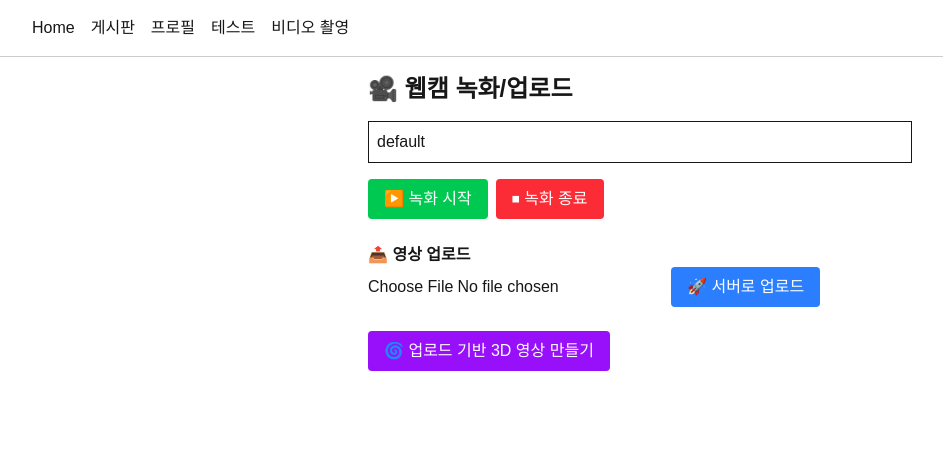
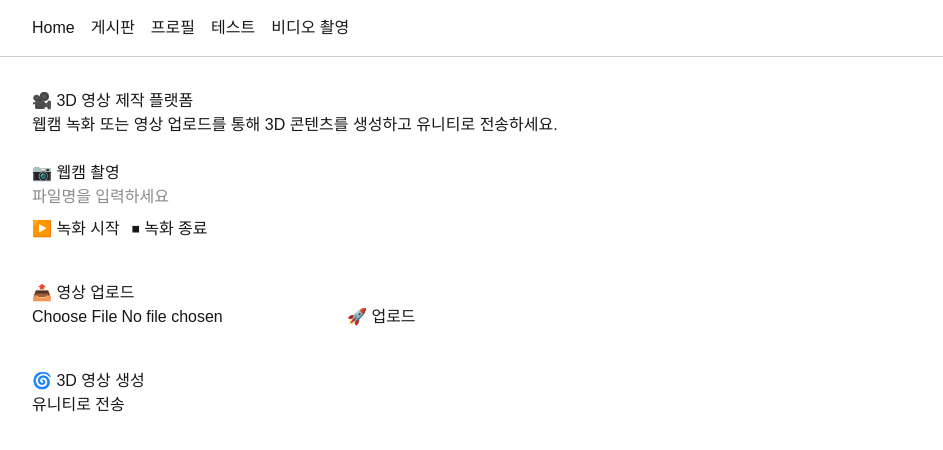
Before and after one commit to MadJangE00/Nextburger, a Next.js app: page /video in a window 1280 px wide. Shown: the top 450 px of the page, without its empty margins (0-943 px from the left). Built offline with nearby package versions, Linux system fonts and the light colour scheme; no server answers.

Commit message:
streamlit setting

```diff
--- a/src/app/video/page.tsx
+++ b/src/app/video/page.tsx
@@ -1,120 +1,117 @@
 'use client';
 
 import { useState } from 'react';
+import { useRouter } from 'next/navigation';
 
-export default function RecordPage() {
-  const [cmd, setCmd] = useState('default');
-  const [videoBlobUrl, setVideoBlobUrl] = useState<string | null>(null);
+export default function VideoPage() {
+  const router = useRouter();
+  const [cmd, setCmd] = useState('');
   const [uploadedFile, setUploadedFile] = useState<File | null>(null);
+  const [videoUrl, setVideoUrl] = useState<string | null>(null);
+  const [message, setMessage] = useState('');
 
-  const FASTAPI_URL = process.env.NEXT_PUBLIC_FASTAPI_URL || 'http://localhost:8000';
-  const UNITY_URL = 'http://192.168.1.177:5001';
+  const FASTAPI_URL = 'http://localhost:8000';
 
-  const handleStart = async () => {
+  const handleStartRecording = async () => {
     try {
-      const res = await fetch(`${FASTAPI_URL}/start?cmd=${cmd}`, { method: 'POST' });
+      const res = await fetch(`${FASTAPI_URL}/start?cmd=${cmd}`, {
+        method: 'POST'
+      });
       const data = await res.json();
-      alert(data.message || '녹화 시작됨');
-    } catch (e) {
-      alert('녹화 시작 실패');
+      setMessage(data.message);
+    } catch (err) {
+      setMessage('녹화 시작 실패');
     }
   };
 
-  const handleStop = async () => {
+  const handleStopRecording = async () => {
     try {
-      const res = await fetch(`${FASTAPI_URL}/stop`, { method: 'POST' });
+      const res = await fetch(`${FASTAPI_URL}/stop`, {
+        method: 'POST'
+      });
       const blob = await res.blob();
       const url = URL.createObjectURL(blob);
-      setVideoBlobUrl(url);
-
-      // JSON → Unity 전송
-      const jsonRes = await fetch(`${FASTAPI_URL}/sendfile`, { method: 'POST' });
-      const jsonData = await jsonRes.json();
-
-      await fetch(UNITY_URL, {
-        method: 'POST',
-        headers: { 'Content-Type': 'application/json' },
-        body: JSON.stringify(jsonData)
-      });
-
-      alert('녹화 종료 + Unity로 전송 완료');
-    } catch (e) {
-      alert('녹화 종료 실패');
+      setVideoUrl(url);
+      setMessage('녹화 종료 완료');
+    } catch (err) {
+      setMessage('녹화 종료 실패');
     }
   };
 
   const handleUpload = async () => {
     if (!uploadedFile) return;
-
     const formData = new FormData();
     formData.append('file', uploadedFile);
-
     try {
       const res = await fetch(`${FASTAPI_URL}/upload_video`, {
         method: 'POST',
         body: formData
       });
-
       const data = await res.json();
-      alert(data.message || '업로드 완료');
-    } catch (e) {
-      alert('업로드 실패');
+      setMessage(data.message);
+    } catch (err) {
+      setMessage('업로드 실패');
     }
   };
 
-  const handle3DVideo = async () => {
+  const handleGenerate3D = async () => {
     try {
-      const res = await fetch(`${FASTAPI_URL}/get_latest_json`, { method: 'POST' });
+      const res = await fetch(`${FASTAPI_URL}/get_latest_json`, {
+        method: 'POST'
+      });
       const jsonData = await res.json();
-
-      await fetch(UNITY_URL, {
+      const unityRes = await fetch('http://192.168.1.177:5001/', {
         method: 'POST',
         headers: { 'Content-Type': 'application/json' },
         body: JSON.stringify(jsonData)
       });
-
-      alert('Unity로 전송 완료');
-    } catch (e) {
-      alert('Unity 전송 실패');
+      if (unityRes.ok) {
+        setMessage('✅ 유니티로 데이터 전송 완료!');
+      } else {
+        setMessage('⚠️ 유니티 응답 오류');
+      }
+    } catch (err) {
+      setMessage('3D 영상 생성 실패');
     }
   };
 
   return (
-    <div className="p-4 max-w-xl mx-auto">
-      <h1 className="text-2xl font-bold mb-4">🎥 웹캠 녹화/업로드</h1>
+    <div style={{ padding: 32 }}>
+      <h1>🎥 3D 영상 제작 플랫폼</h1>
+      <p>웹캠 녹화 또는 영상 업로드를 통해 3D 콘텐츠를 생성하고 유니티로 전송하세요.</p>
 
+      <section style={{ marginTop: 24 }}>
+        <h2>📷 웹캠 촬영</h2>
         <input
-        className="border p-2 w-full mb-4"
-        placeholder="명령어를 입력하세요 (예: interview, test)"
+          type="text"
+          placeholder="파일명을 입력하세요"
           value={cmd}
           onChange={(e) => setCmd(e.target.value)}
         />
-
-      <div className="flex gap-2 mb-4">
-        <button onClick={handleStart} className="bg-green-500 px-4 py-2 text-white rounded">▶️ 녹화 시작</button>
-        <button onClick={handleStop} className="bg-red-500 px-4 py-2 text-white rounded">⏹ 녹화 종료</button>
+        <div style={{ marginTop: 8 }}>
+          <button onClick={handleStartRecording}>▶️ 녹화 시작</button>
+          <button onClick={handleStopRecording} style={{ marginLeft: 12 }}>⏹ 녹화 종료</button>
         </div>
-
-      {videoBlobUrl && (
-        <div className="mb-4">
-          <h2 className="font-bold">📹 최근 녹화한 영상</h2>
-          <video controls src={videoBlobUrl} className="w-full mt-2" />
-          <a href={videoBlobUrl} download="recent_video.mp4" className="text-blue-500 mt-2 inline-block">🎬 다운로드</a>
+        {videoUrl && (
+          <div style={{ marginTop: 16 }}>
+            <video src={videoUrl} controls width="480" />
+            <a href={videoUrl} download="recorded.mp4">🎬 영상 다운로드</a>
           </div>
         )}
+      </section>
 
-      <h2 className="font-bold mt-6">📤 영상 업로드</h2>
-      <input
-        type="file"
-        accept="video/mp4"
-        className="mb-2"
-        onChange={(e) => setUploadedFile(e.target.files?.[0] || null)}
-      />
-      <button onClick={handleUpload} className="bg-blue-500 px-4 py-2 text-white rounded">🚀 서버로 업로드</button>
+      <section style={{ marginTop: 40 }}>
+        <h2>📤 영상 업로드</h2>
+        <input type="file" accept="video/mp4" onChange={(e) => setUploadedFile(e.target.files?.[0] || null)} />
+        <button onClick={handleUpload} style={{ marginLeft: 12 }}>🚀 업로드</button>
+      </section>
 
-      <div className="mt-6">
-        <button onClick={handle3DVideo} className="bg-purple-600 px-4 py-2 text-white rounded">🌀 업로드 기반 3D 영상 만들기</button>
-      </div>
+      <section style={{ marginTop: 40 }}>
+        <h2>🌀 3D 영상 생성</h2>
+        <button onClick={handleGenerate3D}>유니티로 전송</button>
+      </section>
+
+      {message && <p style={{ marginTop: 24, color: '#444' }}>{message}</p>}
     </div>
   );
 }
```
Lines whose indentation alone changed are shown as unchanged.
